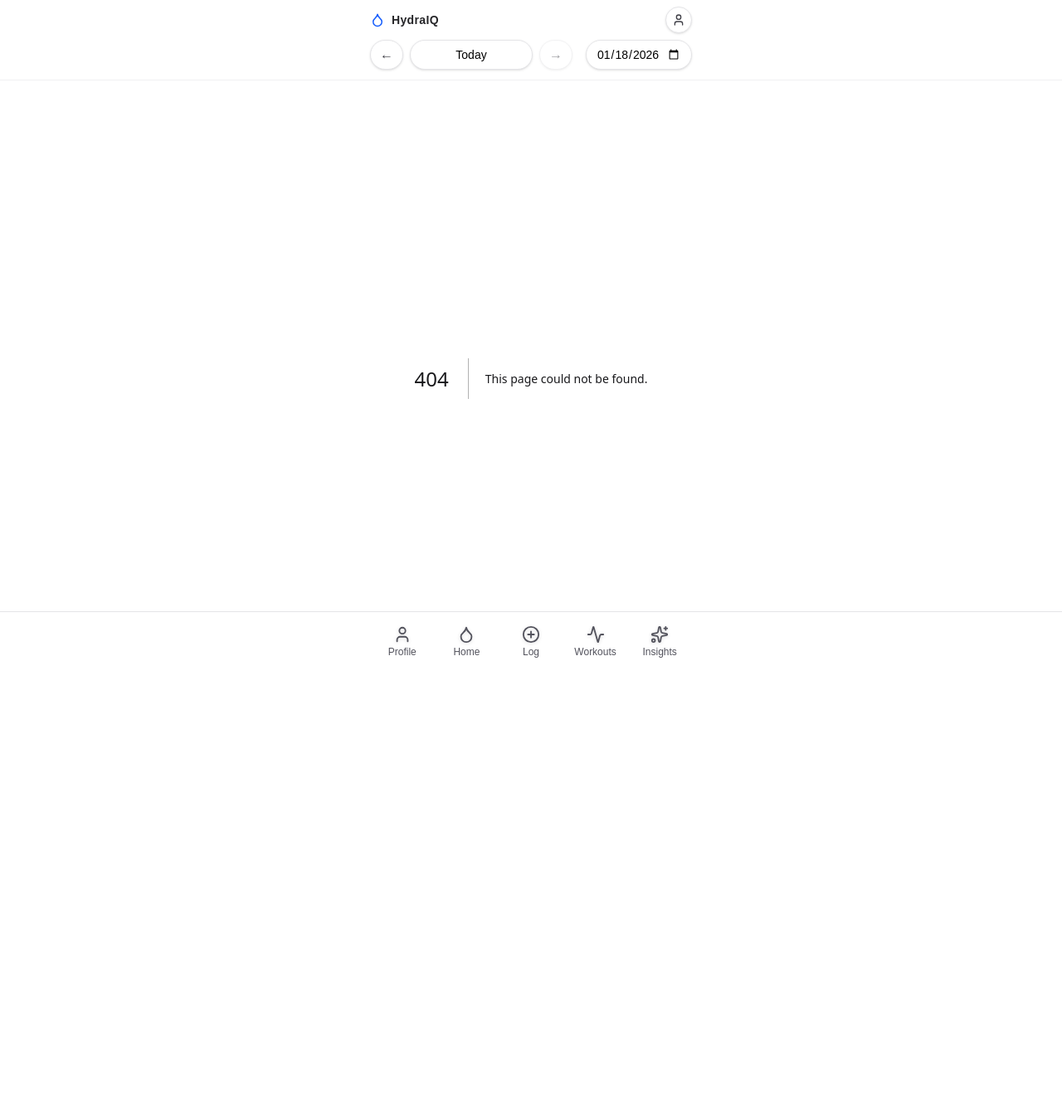
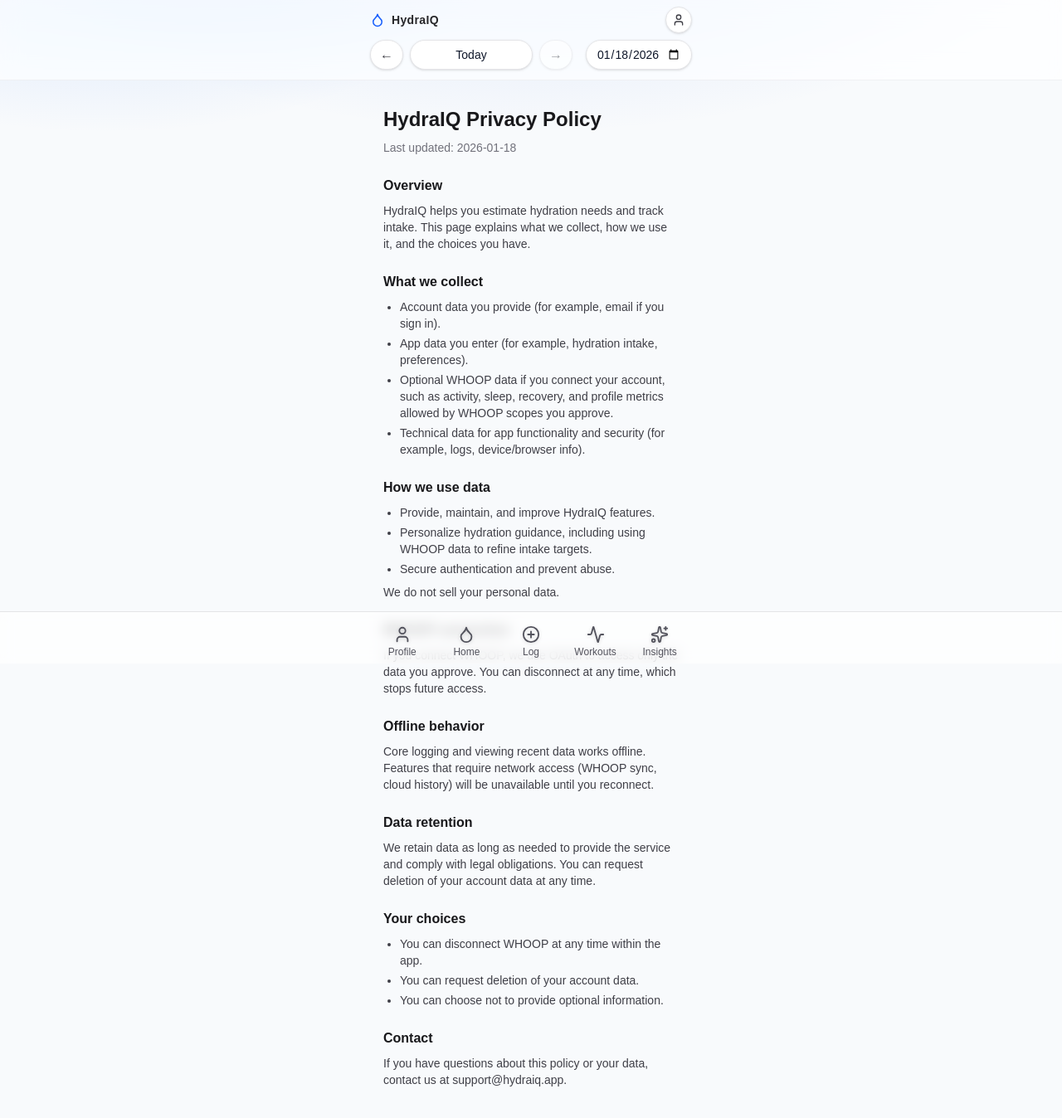
Before and after one commit to owenburke54-bit/HydraIQ-MVP, a Next.js app: page /privacy in a window 1280 px wide. Before the commit this address had no page. Shown: the top 1348 px of the page at 83% size. Before the commit the page ends 944 px from the top, so only its background shows below. Built offline with nearby package versions, Linux system fonts and the light colour scheme; sample sign-in values are in the browser's storage.

Commit message:
Add compliance links and disclaimers

```diff
--- /dev/null
+++ b/src/app/data-deletion/page.tsx
@@ -0,0 +1,33 @@
+export const metadata = {
+  title: "Data Deletion • HydraIQ",
+  description: "How to delete your HydraIQ data.",
+};
+
+export default function DataDeletionPage() {
+  return (
+    <main className="px-4 pb-6 pt-[calc(72px+env(safe-area-inset-top))]">
+      <div className="mx-auto max-w-2xl space-y-4">
+        <h1 className="text-2xl font-semibold">Data Deletion</h1>
+
+        <section className="space-y-2 text-sm text-zinc-700 dark:text-zinc-300">
+          <h2 className="text-base font-semibold text-zinc-900 dark:text-zinc-100">Local app data</h2>
+          <p>
+            To delete hydration logs and settings stored on this device, go to{" "}
+            <span className="font-medium">Profile → Reset data</span>. This clears local data immediately.
+          </p>
+        </section>
+
+        <section className="space-y-2 text-sm text-zinc-700 dark:text-zinc-300">
+          <h2 className="text-base font-semibold text-zinc-900 dark:text-zinc-100">Account data</h2>
+          <p>
+            If you created an account and want server-side data deleted, email{" "}
+            <a className="underline" href="mailto:support@hydraiq.app">
+              support@hydraiq.app
+            </a>{" "}
+            from the email linked to your account.
+          </p>
+        </section>
+      </div>
+    </main>
+  );
+}
--- a/src/app/onboarding/page.tsx
+++ b/src/app/onboarding/page.tsx
@@ -96,6 +96,9 @@ export default function OnboardingPage() {
               <li>See a simple Hydration Score and pacing guidance</li>
               <li>Optional: connect WHOOP for sleep & recovery context</li>
             </ul>
+            <p className="mt-3 text-xs text-zinc-500 dark:text-zinc-400">
+              HydraIQ provides hydration guidance only and is not medical advice.
+            </p>
           </div>
           <div className="flex gap-2">
             <button
--- /dev/null
+++ b/src/app/privacy/page.tsx
@@ -0,0 +1,84 @@
+export const metadata = {
+  title: "Privacy Policy • HydraIQ",
+  description: "How HydraIQ collects, uses, and protects your data, including optional WHOOP data.",
+};
+
+export default function PrivacyPage() {
+  return (
+    <main className="px-4 pb-6 pt-[calc(72px+env(safe-area-inset-top))]">
+      <div className="mx-auto max-w-2xl">
+        <h1 className="text-2xl font-semibold">HydraIQ Privacy Policy</h1>
+        <p className="mt-2 text-sm text-zinc-500">Last updated: {new Date().toISOString().slice(0, 10)}</p>
+
+        <section className="mt-6 space-y-2 text-sm text-zinc-700 dark:text-zinc-300">
+          <h2 className="text-base font-semibold text-zinc-900 dark:text-zinc-100">Overview</h2>
+          <p>
+            HydraIQ helps you estimate hydration needs and track intake. This page explains what we collect,
+            how we use it, and the choices you have.
+          </p>
+        </section>
+
+        <section className="mt-6 space-y-2 text-sm text-zinc-700 dark:text-zinc-300">
+          <h2 className="text-base font-semibold text-zinc-900 dark:text-zinc-100">What we collect</h2>
+          <ul className="list-disc space-y-1 pl-5">
+            <li>Account data you provide (for example, email if you sign in).</li>
+            <li>App data you enter (for example, hydration intake, preferences).</li>
+            <li>
+              Optional WHOOP data if you connect your account, such as activity, sleep, recovery, and profile
+              metrics allowed by WHOOP scopes you approve.
+            </li>
+            <li>Technical data for app functionality and security (for example, logs, device/browser info).</li>
+          </ul>
+        </section>
+
+        <section className="mt-6 space-y-2 text-sm text-zinc-700 dark:text-zinc-300">
+          <h2 className="text-base font-semibold text-zinc-900 dark:text-zinc-100">How we use data</h2>
+          <ul className="list-disc space-y-1 pl-5">
+            <li>Provide, maintain, and improve HydraIQ features.</li>
+            <li>Personalize hydration guidance, including using WHOOP data to refine intake targets.</li>
+            <li>Secure authentication and prevent abuse.</li>
+          </ul>
+          <p>We do not sell your personal data.</p>
+        </section>
+
+        <section className="mt-6 space-y-2 text-sm text-zinc-700 dark:text-zinc-300">
+          <h2 className="text-base font-semibold text-zinc-900 dark:text-zinc-100">WHOOP connection</h2>
+          <p>
+            If you connect WHOOP, we use OAuth to access only the data you approve. You can disconnect at any
+            time, which stops future access.
+          </p>
+        </section>
+
+        <section className="mt-6 space-y-2 text-sm text-zinc-700 dark:text-zinc-300">
+          <h2 className="text-base font-semibold text-zinc-900 dark:text-zinc-100">Offline behavior</h2>
+          <p>
+            Core logging and viewing recent data works offline. Features that require network access (WHOOP
+            sync, cloud history) will be unavailable until you reconnect.
+          </p>
+        </section>
+
+        <section className="mt-6 space-y-2 text-sm text-zinc-700 dark:text-zinc-300">
+          <h2 className="text-base font-semibold text-zinc-900 dark:text-zinc-100">Data retention</h2>
+          <p>
+            We retain data as long as needed to provide the service and comply with legal obligations. You can
+            request deletion of your account data at any time.
+          </p>
+        </section>
+
+        <section className="mt-6 space-y-2 text-sm text-zinc-700 dark:text-zinc-300">
+          <h2 className="text-base font-semibold text-zinc-900 dark:text-zinc-100">Your choices</h2>
+          <ul className="list-disc space-y-1 pl-5">
+            <li>You can disconnect WHOOP at any time within the app.</li>
+            <li>You can request deletion of your account data.</li>
+            <li>You can choose not to provide optional information.</li>
+          </ul>
+        </section>
+
+        <section className="mt-6 space-y-2 text-sm text-zinc-700 dark:text-zinc-300">
+          <h2 className="text-base font-semibold text-zinc-900 dark:text-zinc-100">Contact</h2>
+          <p>If you have questions about this policy or your data, contact us at support@hydraiq.app.</p>
+        </section>
+      </div>
+    </main>
+  );
+}
--- a/src/app/profile/page.tsx
+++ b/src/app/profile/page.tsx
@@ -267,6 +267,32 @@ export default function ProfilePage() {
           </div>
         </div>
 
+        <div className="rounded-2xl border border-zinc-200 p-3 text-sm dark:border-zinc-800">
+          <p className="mb-2 text-sm font-medium">Legal & Privacy</p>
+          <p className="text-xs text-zinc-600 dark:text-zinc-400">
+            HydraIQ provides hydration guidance only and is not medical advice.
+          </p>
+          <p className="mt-2 text-xs text-zinc-600 dark:text-zinc-400">
+            Offline: core logging works offline, but WHOOP sync and cloud history need a connection.
+          </p>
+          <div className="mt-3 flex flex-wrap gap-2">
+            <button
+              type="button"
+              className="rounded-xl border px-3 py-2 text-sm"
+              onClick={() => router.push("/privacy")}
+            >
+              Privacy policy
+            </button>
+            <button
+              type="button"
+              className="rounded-xl border px-3 py-2 text-sm"
+              onClick={() => router.push("/data-deletion")}
+            >
+              Data deletion
+            </button>
+          </div>
+        </div>
+
         <button
           type="button"
           className="h-12 w-full rounded-2xl border border-zinc-200 text-zinc-700 dark:border-zinc-800 dark:text-zinc-300"
```
